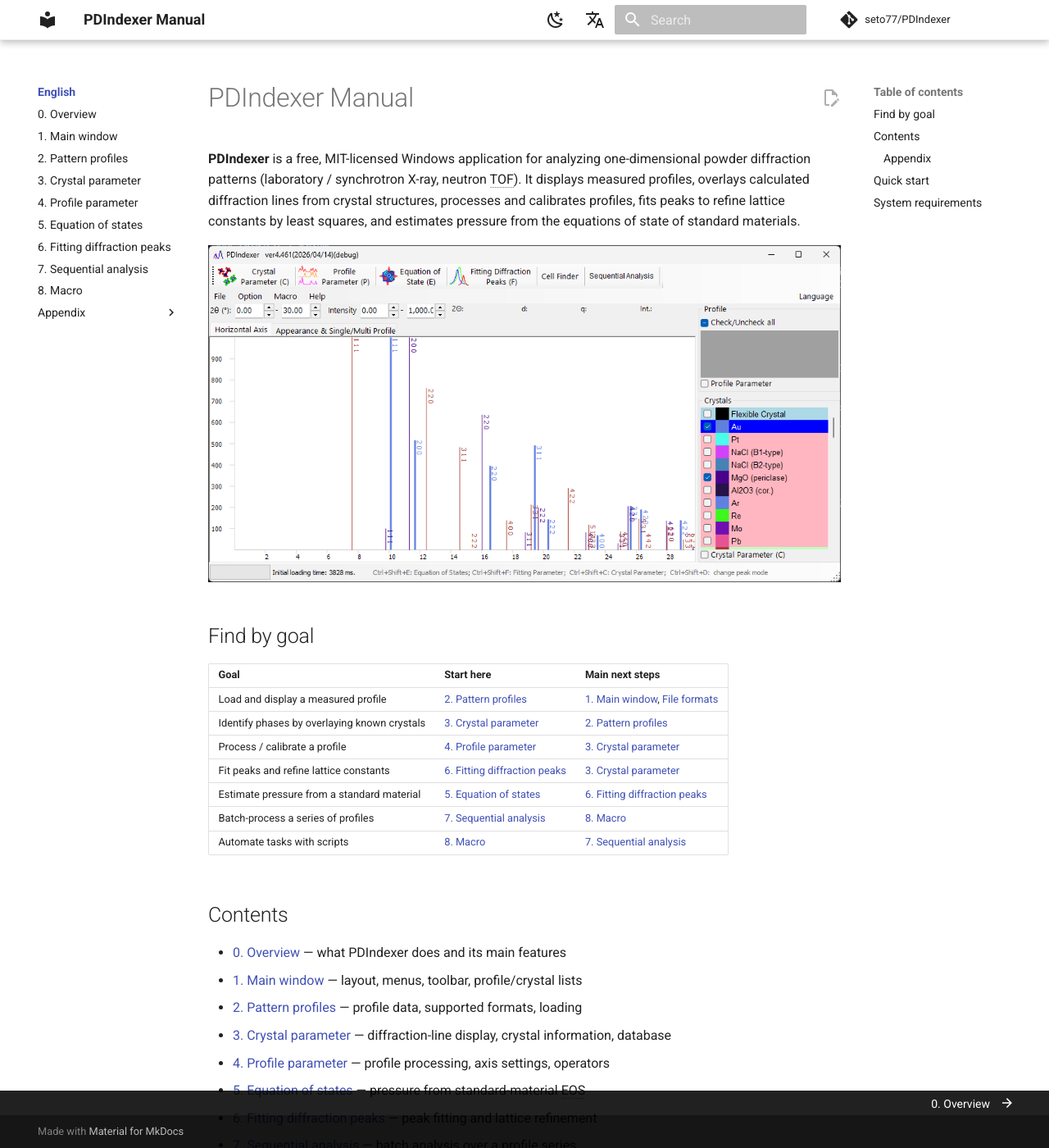
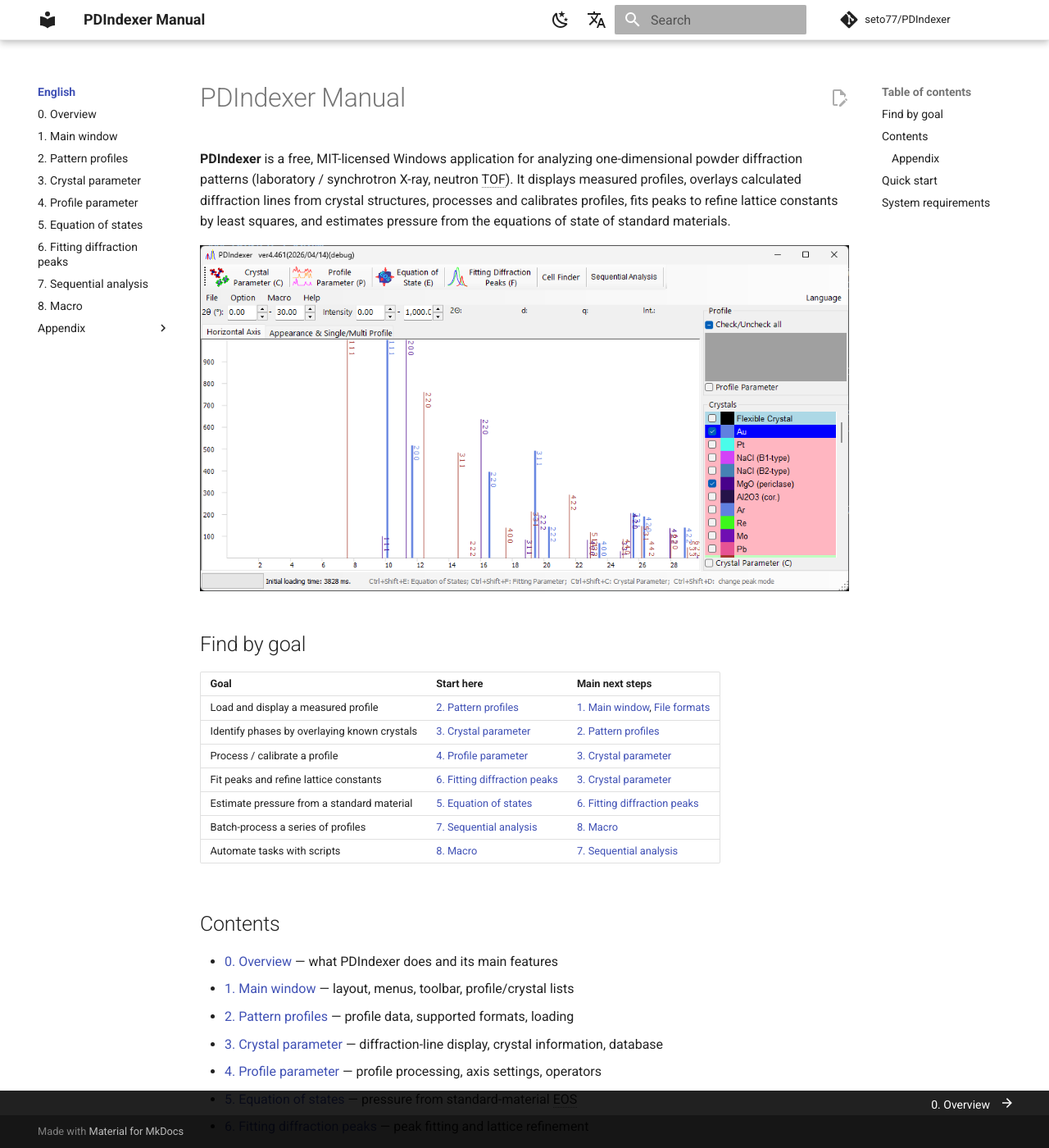
Before and after one commit to seto77/PDIndexer, an MkDocs documentation site: the page built from docs/src/index.md, in a window 1280 px wide and 1400 px high. Shown: the whole window at 82% size. Built offline with MkDocs 1.6.1 and Material for MkDocs 9.7.7, drawn with Linux system fonts in a browser that asks for light colours; comment, search, counter and statistics services are not loaded.

Commit message:
Match PDIndexer Pages CSS to the ReciPro layout
Port the layout-relevant rules that were missing from the PDIndexer
extra.css: tinted search box, compact 2.0rem header, narrower 9.5rem
sidebars, and the 60-76.25em media query that keeps the left nav
visible instead of collapsing into the drawer. ReciPro-specific
.rp-* coordinate colors are intentionally omitted.

Co-Authored-By: Claude Opus 4.8 (1M context) <noreply@anthropic.com>

```diff
--- a/docs/src/assets/stylesheets/extra.css
+++ b/docs/src/assets/stylesheets/extra.css
@@ -7,6 +7,15 @@
 
 .md-header {
   border-bottom: 0.05rem solid var(--md-default-fg-color--lightest);
+}
+
+/* 260602Cl: 検索ボックスは本体背景と区別がつくよう薄いグレーにする (ReciPro と同じ)。 */
+.md-search__input {
+  background-color: var(--md-default-fg-color--lightest);
+}
+.md-search__input::placeholder,
+.md-search__icon {
+  color: var(--md-default-fg-color--light);
 }
 
 .md-tabs {
@@ -66,9 +75,53 @@
   width: 0.9rem;
 }
 
+/* 260602Cl: ヘッダーを少し低くする (既定 2.4rem → 2.0rem)。ReciPro と揃える。
+   高さは .md-header__title が支配するので、アイコンボタン/検索窓も一緒に詰める。 */
+.md-header__title {
+  height: 2.0rem;
+  line-height: 2.0rem;
+}
+.md-header__button {
+  margin-top: 0.1rem;
+  margin-bottom: 0.1rem;
+  padding: 0.3rem;
+}
+.md-search__input {
+  height: 1.8rem;
+}
+
 @media screen and (min-width: 76.25em) {
   .md-sidebar {
     top: 2.0rem;
-    width: 10rem;
+    /* 260602Cl: 左ナビと右目次を狭めて本体を広げる (ReciPro と同じ 9.5rem)。 */
+    width: 9.5rem;
   }
 }
+
+/* 260602Cl: デスクトップ相当の中間幅 (60–76.25em) でも左ナビ (primary sidebar) を
+   ハンバーガーに畳まず常時表示する。これが無いとこの幅で左サイドバーが消える。ReciPro 移植。 */
+@media screen and (min-width: 60em) and (max-width: 76.234375em) {
+  .md-header__button[for="__drawer"] {
+    display: none;
+  }
+
+  .md-main__inner {
+    display: flex;
+  }
+
+  .md-sidebar--primary {
+    display: block;
+    flex: 0 0 9.5rem;
+    height: calc(100vh - 2.0rem);
+    opacity: 1;
+    order: 0;
+    position: sticky;
+    top: 2.0rem;
+    transform: none;
+    visibility: visible;
+  }
+
+  .md-content {
+    min-width: 0;
+  }
+}
```
